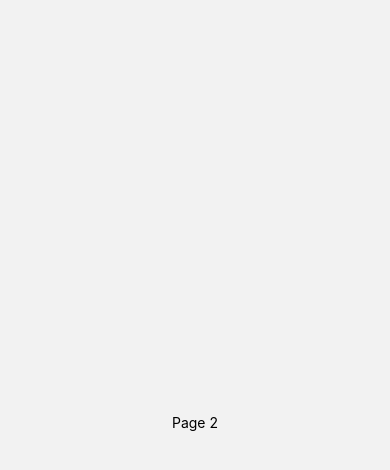
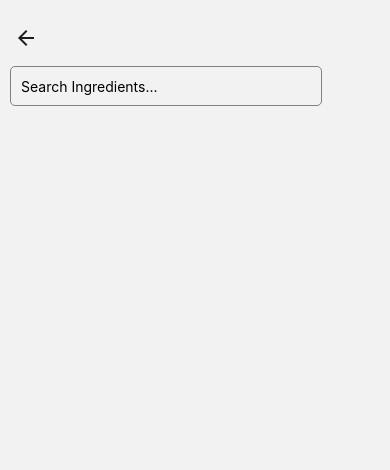
Before and after one commit to lukabagash/Recipe-Project, a React Native app in the folder Recipe-Project/: screen /Page2 in a window 390 px wide. Shown: the top 470 px of the page. Built offline with nearby package versions, Linux system fonts and the light colour scheme.

Commit message:
search bar added

```diff
--- a/Recipe-Project/Pages/Page2.tsx
+++ b/Recipe-Project/Pages/Page2.tsx
@@ -1,14 +1,53 @@
-import React from 'react';
-import { View, Text } from 'react-native';
+import React, { useState } from 'react';
+import { View, FlatList, TextInput, Text, StyleSheet } from 'react-native';
+import { SearchBar } from 'react-native-elements';
+import axios from 'axios';
 import { styles } from '../styles/styles';
 import { useNavigation } from '@react-navigation/native';
+import { HeaderBackButton } from '@react-navigation/elements';
 
 interface Page2Props {}
 
 const Page2: React.FC<Page2Props> = () => {
+  const navigation = useNavigation();
+  const [searchQuery, setSearchQuery] = useState('');
+  const [autocompleteResults, setAutocompleteResults] = useState<string[]>([]);
+
+  const fetchAutocompleteResults = async (query: string) => {
+    try {
+      const response = await axios.get('https://api.spoonacular.com/food/ingredients/autocomplete', {
+        params: {
+          query: query,
+          apiKey: '383052fef40e45ab8479cb6f462a8077'
+        }
+      });
+      setAutocompleteResults(response.data.map((item: any) => item.name));
+    } catch (error) {
+      console.error('Error fetching autocomplete results:', error);
+    }
+  };
+
+  const handleSearch = (query: string) => {
+    setSearchQuery(query);
+    fetchAutocompleteResults(query);
+  };
+
   return (
     <View style={styles.deafultPage}>
-      <Text>Page 2</Text>
+      <View style={styles.headerContainer}>
+        <HeaderBackButton onPress={() => navigation.goBack()} />
+        <TextInput
+          style={styles.searchInput}
+          placeholder="Search Ingredients..."
+          onChangeText={handleSearch}
+          value={searchQuery}
+        />
+      </View>
+      <FlatList
+        data={autocompleteResults}
+        keyExtractor={(item) => item}
+        renderItem={({ item }) => <Text>{item}</Text>}
+      />
     </View>
   );
 }
--- a/Recipe-Project/package.json
+++ b/Recipe-Project/package.json
@@ -12,10 +12,12 @@
     "@react-navigation/native": "^6.1.8",
     "@react-navigation/stack": "^6.3.18",
     "@types/react": "~18.2.14",
+    "axios": "^1.5.1",
     "expo": "~49.0.12",
     "expo-status-bar": "~1.6.0",
     "react": "18.2.0",
     "react-native": "0.72.5",
+    "react-native-elements": "^3.4.3",
     "typescript": "^5.1.3"
   },
   "devDependencies": {
--- a/Recipe-Project/styles/styles.ts
+++ b/Recipe-Project/styles/styles.ts
@@ -4,7 +4,8 @@ export const styles = StyleSheet.create({
     deafultPage: {
         flex: 1,
         justifyContent: 'center',
-        alignItems: 'center'
+        alignItems: 'center' ,
+
     },
 
     spacerP1: {
@@ -60,5 +61,25 @@ export const styles = StyleSheet.create({
         color: '#34495E',   // Slightly darker shade for the description
     },
 
+    headerContainer: {
+        flexDirection: 'column',
+        alignItems: 'flex-start',
+        width: '100%',
+        marginTop: 20, // Added margin to push down the content
+    },
+
+    backButtonContainer: {
+      alignSelf: 'flex-start',
+    },
+
+    searchInput: {
+      height: 40,
+      borderColor: 'gray',
+      borderWidth: 1,
+      paddingLeft: 10,
+      margin: 10,
+      borderRadius: 5,
+      width: '80%',
+    },
 
 });
```
Also changed, not shown: 1 other file (tests, documents, lock files or other folders).
